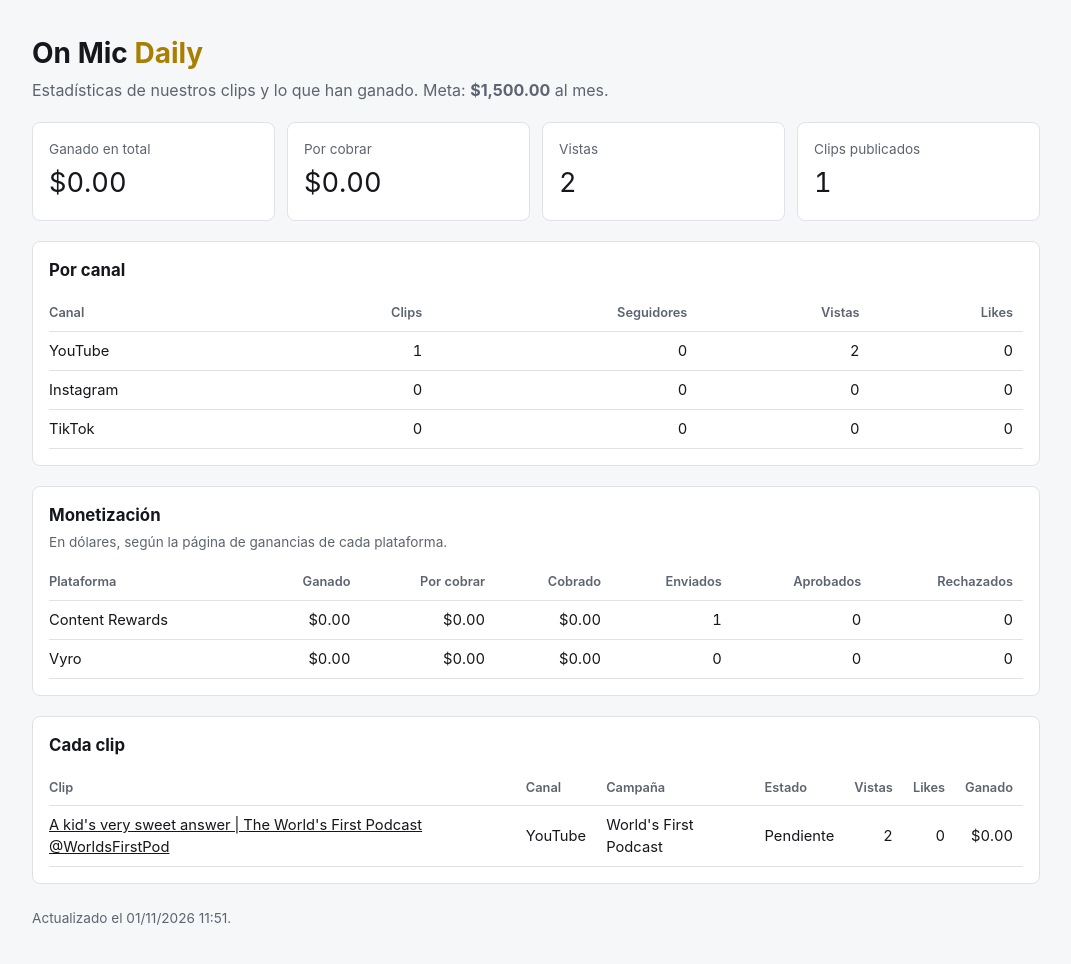
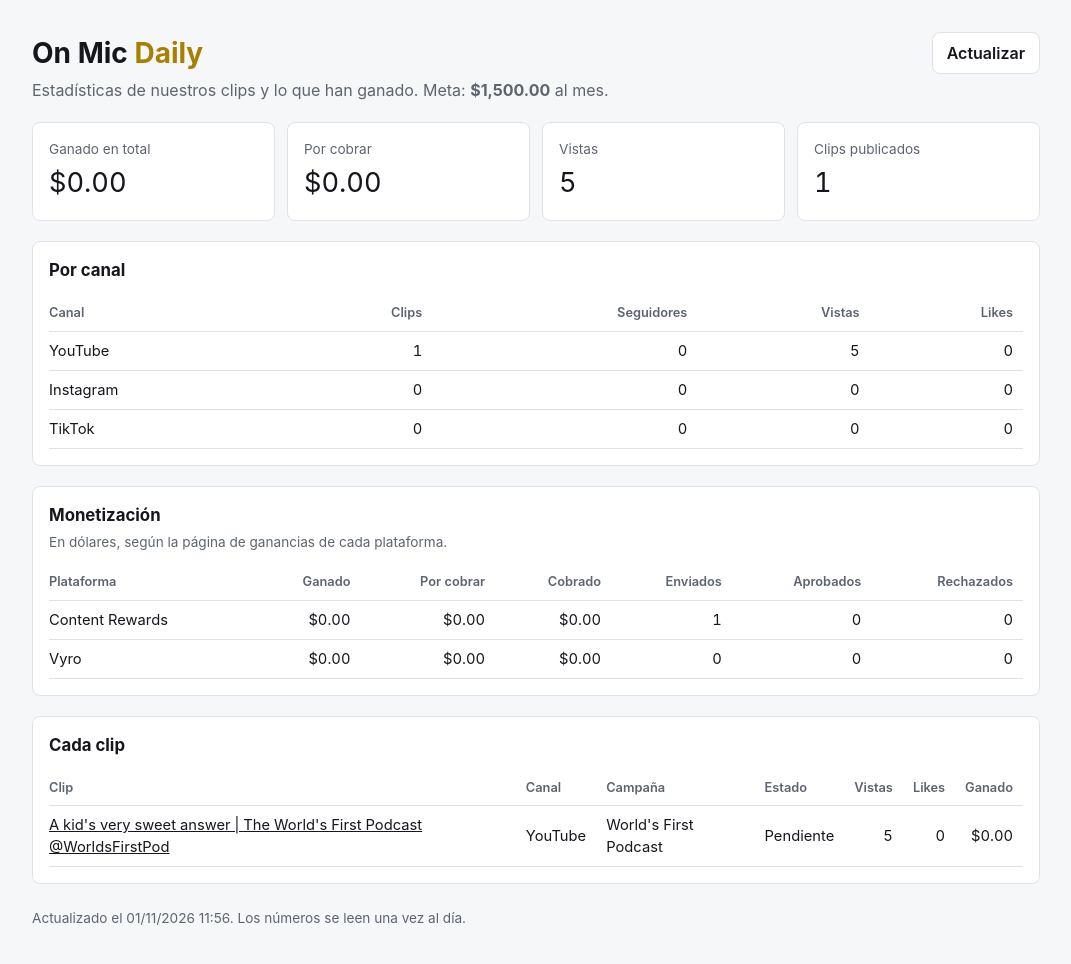
Before and after one commit to JNissan12/onmicdaily-stats, a plain HTML site: page index.html in a window 1280 px wide. Shown: the whole page, without its empty margins (104-1175 px from the left). Drawn offline with Linux system fonts and the light colour scheme.

Commit message:
Update stats

```diff
--- a/index.html
+++ b/index.html
@@ -26,12 +26,19 @@ th, td { text-align: right; padding: 8px 10px; border-bottom: 1px solid var(--li
 th:first-child, td:first-child, .text { text-align: left; }
 td:first-child { padding-left: 0; } th:first-child { padding-left: 0; }
 a { color: inherit; }
+.top { display: flex; align-items: center; justify-content: space-between; gap: 12px; flex-wrap: wrap; }
+button { font: inherit; font-weight: 600; color: var(--fg); background: var(--panel); border: 1px solid var(--line); border-radius: 8px; padding: 8px 14px; cursor: pointer; }
+button:hover { border-color: var(--accent); }
+button:focus-visible { outline: 2px solid var(--accent); outline-offset: 2px; }
 </style>
 </head>
 <body>
 <main>
   <header>
-    <h1>On Mic <span>Daily</span></h1>
+    <div class="top">
+      <h1>On Mic <span>Daily</span></h1>
+      <button id="refresh" type="button">Actualizar</button>
+    </div>
     <p class="lead">Estadísticas de nuestros clips y lo que han ganado. Meta: <b id="goal"></b> al mes.</p>
   </header>
   <section class="tiles" aria-label="Resumen">
@@ -49,9 +56,9 @@ a { color: inherit; }
   <section class="card"><h2>Cada clip</h2><div class="scroll"><table>
     <thead><tr><th>Clip</th><th class="text">Canal</th><th class="text">Campaña</th><th class="text">Estado</th><th>Vistas</th><th>Likes</th><th>Ganado</th></tr></thead><tbody id="clips"></tbody>
   </table></div></section>
-  <footer>Actualizado el <span id="updated"></span>.</footer>
+  <footer>Actualizado el <span id="updated"></span>. Los números se leen una vez al día.</footer>
 </main>
-<script id="data" type="application/json">{"goal_usd": 1500, "updated": "01/11/2026 11:51", "channels": [{"date": "2026-11-01", "channel": "YouTube", "posts": 1, "followers": 0, "views": 2, "likes": 0}, {"date": "2026-11-01", "channel": "Instagram", "posts": 0, "followers": 0, "views": 0, "likes": 0}, {"date": "2026-11-01", "channel": "TikTok", "posts": 0, "followers": 0, "views": 0, "likes": 0}], "markets": [{"date": "2026-11-01", "marketplace": "Content Rewards", "earned_usd": 0, "pending_usd": 0, "paid_usd": 0, "submitted": 1, "approved": 0, "rejected": 0}, {"date": "2026-11-01", "marketplace": "Vyro", "earned_usd": 0, "pending_usd": 0, "paid_usd": 0, "submitted": 0, "approved": 0, "rejected": 0}], "posts": [{"url": "https://www.youtube.com/shorts/MlQ-3SwZ4x8", "channel": "YouTube", "title": "A kid's very sweet answer | The World's First Podcast @WorldsFirstPod", "posted": "2026-11-01", "campaign": "World's First Podcast", "status": "Pendiente", "views": 2, "likes": 0, "earned_usd": 0}]}</script>
+<script id="data" type="application/json">{"goal_usd": 1500, "updated": "01/11/2026 11:56", "channels": [{"date": "2026-11-01", "channel": "YouTube", "posts": 1, "followers": 0, "views": 5, "likes": 0}, {"date": "2026-11-01", "channel": "Instagram", "posts": 0, "followers": 0, "views": 0, "likes": 0}, {"date": "2026-11-01", "channel": "TikTok", "posts": 0, "followers": 0, "views": 0, "likes": 0}], "markets": [{"date": "2026-11-01", "marketplace": "Content Rewards", "earned_usd": 0, "pending_usd": 0, "paid_usd": 0, "submitted": 1, "approved": 0, "rejected": 0}, {"date": "2026-11-01", "marketplace": "Vyro", "earned_usd": 0, "pending_usd": 0, "paid_usd": 0, "submitted": 0, "approved": 0, "rejected": 0}], "posts": [{"url": "https://www.youtube.com/shorts/MlQ-3SwZ4x8", "channel": "YouTube", "title": "A kid's very sweet answer | The World's First Podcast @WorldsFirstPod", "posted": "2026-11-01", "campaign": "World's First Podcast", "status": "Pendiente", "views": 5, "likes": 0, "earned_usd": 0}]}</script>
 <script>
 const D = JSON.parse(document.getElementById('data').textContent);
 const num = (x) => (Number(x) || 0).toLocaleString('es-MX');
@@ -68,6 +75,12 @@ const rows = (id, items, cells) => document.getElementById(id).replaceChildren(.
   }
   return tr;
 }));
+// The page is a static file, so this loads the newest published copy, past the browser's cache.
+document.getElementById('refresh').addEventListener('click', (event) => {
+  event.target.disabled = true;
+  event.target.textContent = 'Actualizando…';
+  location.replace(location.pathname + '?t=' + Date.now());
+});
 set('goal', usd(D.goal_usd)); set('updated', D.updated);
 set('earned', usd(sum(D.markets, 'earned_usd'))); set('pending', usd(sum(D.markets, 'pending_usd')));
 set('views', num(sum(D.channels, 'views'))); set('posts', num(sum(D.channels, 'posts')));
```
